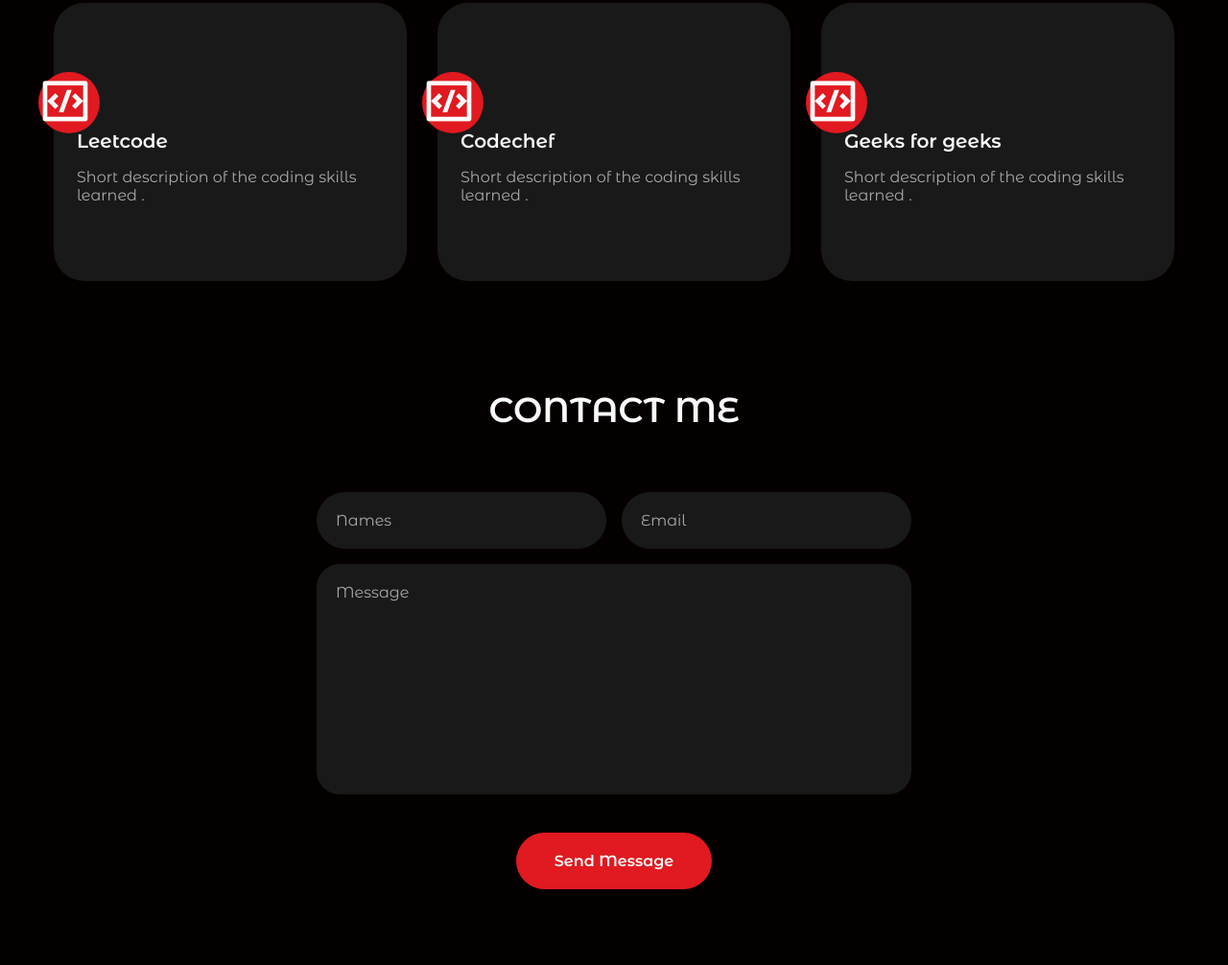
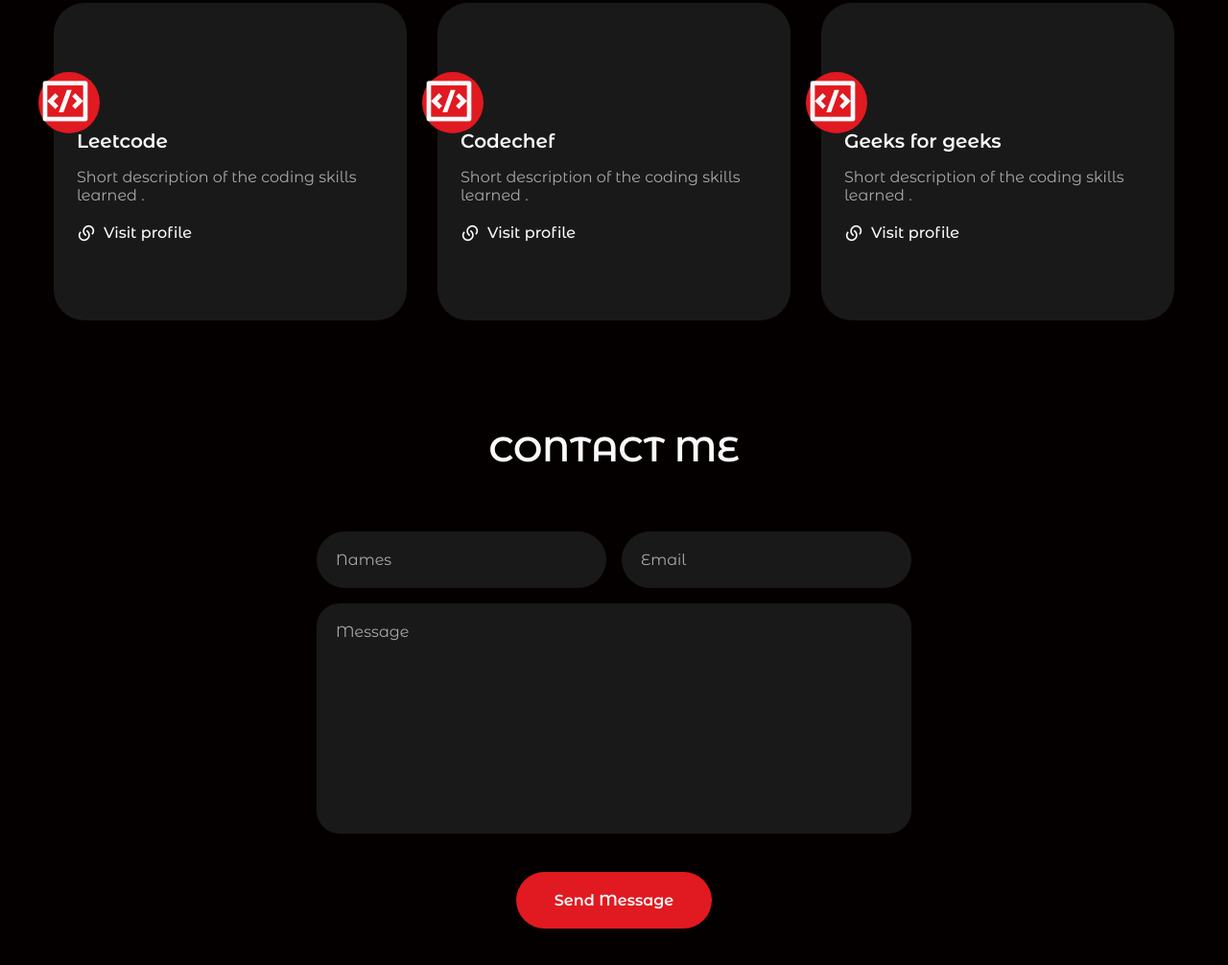
Before and after one commit to Sunaina-virdi/Portfolio_website, a plain HTML site: page index.html in a window 1280 px wide. Shown: the part 3129-4135 px from the top of the page at 96% size. Drawn offline with nearby package versions, Linux system fonts and the light colour scheme; a web font is replaced by a local one.

Commit message:
coding profiles

```diff
--- a/index.html
+++ b/index.html
@@ -296,7 +296,11 @@
                     <h3 class="codings__name">Leetcode</h3>
                     <p class="codings__description">
                         Short description of the coding skills learned .
-                    </p>
+                    </p><br/>
+                    <a href="https://leetcode.com/u/sunainavirdi/" target="_blank" class="projects__button">
+                        <i class="ri-links-line"></i>
+                        <span>Visit profile</span>
+                    </a>
                 </article>
                 <article class="codings__card">
                     <div class="codings__icon">
@@ -307,7 +311,11 @@
                     <h3 class="codings__name">Codechef</h3>
                     <p class="codings__description">
                         Short description of the coding skills learned .
-                    </p>
+                    </p><br/>
+                    <a href="https://www.codechef.com/users/sunaina53" target="_blank" class="projects__button">
+                        <i class="ri-links-line"></i>
+                        <span>Visit profile</span>
+                    </a>
                 </article>
                 <article class="codings__card">
                     <div class="codings__icon">
@@ -318,7 +326,11 @@
                     <h3 class="codings__name">Geeks for geeks</h3>
                     <p class="codings__description">
                         Short description of the coding skills learned .
-                    </p>
+                    </p><br/>
+                    <a href="https://www.geeksforgeeks.org/user/sunaina875/" target="_blank" class="projects__button">
+                        <i class="ri-links-line"></i>
+                        <span>Visit profile</span>
+                    </a>
                 </article>
             </div>
          </section>
```
